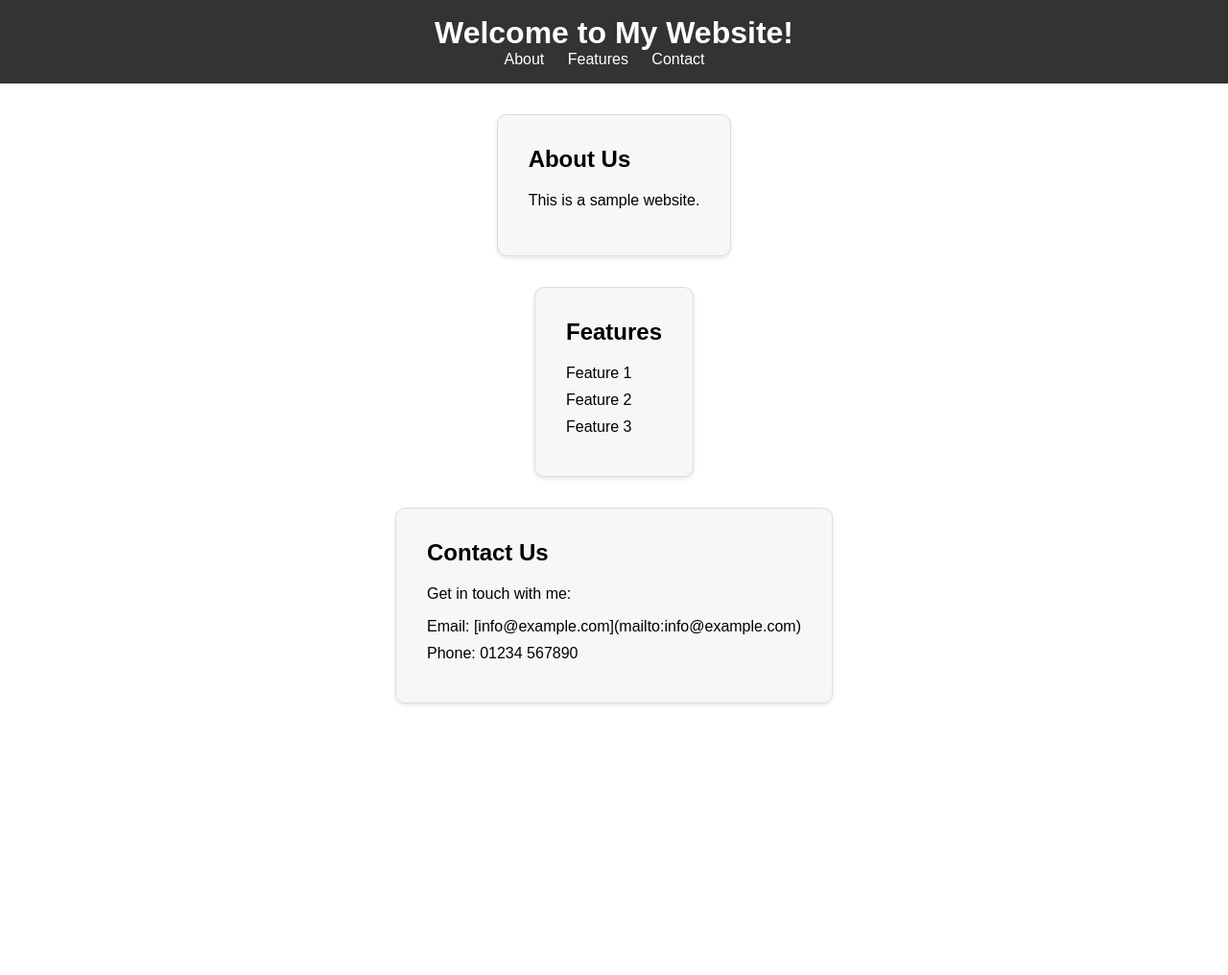
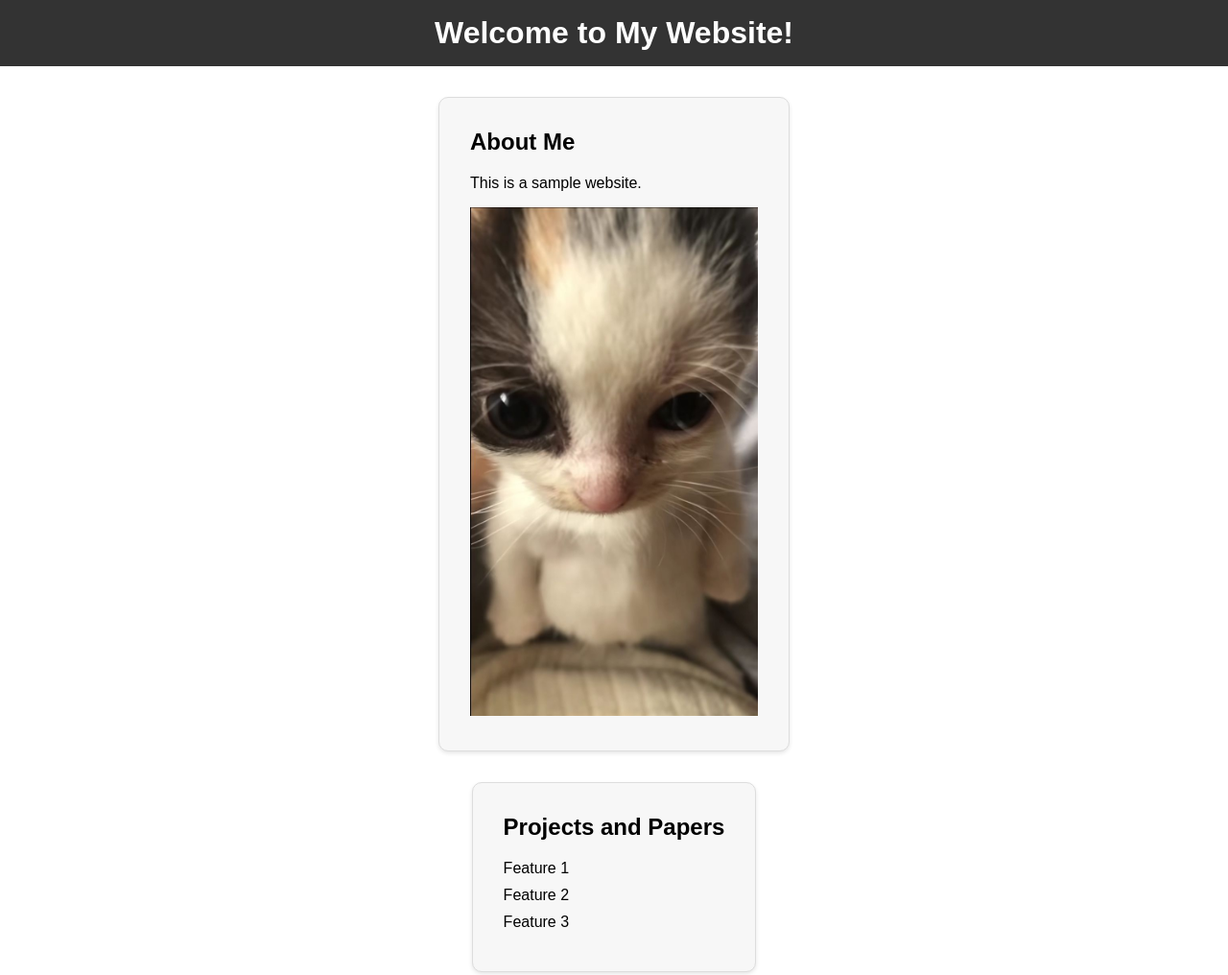
Before and after one commit to danionpluto/cusdworkshop, a plain HTML site: page index.html in a window 1280 px wide. Shown: the top 1016 px of the page at 96% size. Before the commit the page ends 800 px from the top, so only its background shows below. Drawn offline with Linux system fonts and the light colour scheme.

Commit message:
image upload

```diff
--- a/index.html
+++ b/index.html
@@ -8,20 +8,21 @@
 	<header>
 		<h1>Welcome to My Website!</h1>
 		<nav>
-			<ul>
+			<!-- <ul>
 				<li><a href="#about">About</a></li>
 				<li><a href="#features">Features</a></li>
 				<li><a href="#contact">Contact</a></li>
-			</ul>
+			</ul> -->
 		</nav>
 	</header>
 	<main>
 		<section id="about">
-			<h2>About Us</h2>
+			<h2>About Me</h2>
 			<p>This is a sample website.</p>
+            <img src="/pictures/sample.jpeg" alt="Sample Image" width="300">
 		</section>
 		<section id="features">
-			<h2>Features</h2>
+			<h2>Projects and Papers</h2>
 			<ul>
 				<li>Feature 1</li>
 				<li>Feature 2</li>
@@ -29,7 +30,7 @@
 			</ul>
 		</section>
 		<section id="contact">
-			<h2>Contact Us</h2>
+			<h2>Contact Me</h2>
 			<p>Get in touch with me:</p>
 			<ul>
 				<li>Email: [info@example.com](mailto:info@example.com)</li>
```
Also changed, not shown: pictures/sample.jpeg (added).
